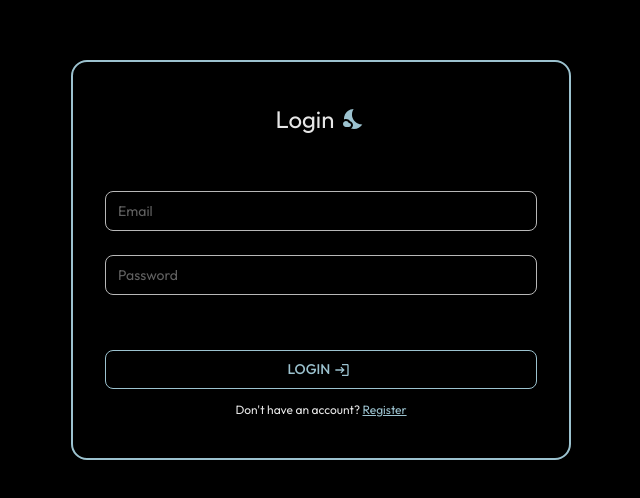
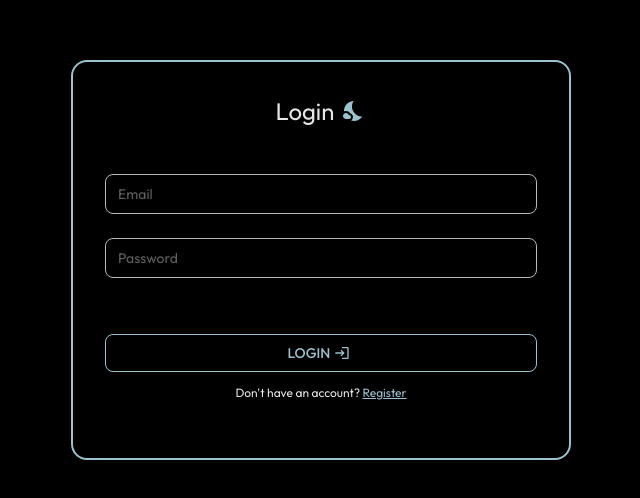
Before and after one commit to kenmclean12/social-ui, a React (Vite) app: page /login in a window 1280 px wide. Shown: the part 140-638 px from the top of the page, without its empty margins (319-959 px from the left). Built offline with nearby package versions, Linux system fonts and the light colour scheme; no server answers.

Commit message:
stylesheets

```diff
--- a/src/pages/Login/index.tsx
+++ b/src/pages/Login/index.tsx
@@ -11,7 +11,13 @@ import {
   authButtonStyles,
   authInnerContainerStyles,
   authInputStyles,
+  authMainContainerStyles,
 } from "../styles";
+import {
+  buttonContainerStyles,
+  contentContainerStyles,
+  titleContainerStyles,
+} from "./styles";
 
 export function LoginPage() {
   const navigate = useNavigate();
@@ -40,45 +46,13 @@ export function LoginPage() {
   };
 
   return (
-    <Stack
-      alignItems="center"
-      justifyContent="center"
-      height="100vh"
-      width="100vw"
-      sx={{ backgroundColor: "black" }}
-    >
-      <Stack
-        width="50%"
-        height="45%"
-        minHeight="400px"
-        minWidth="400px"
-        maxHeight="400px"
-        maxWidth="500px"
-        padding={4}
-        color="white"
-        border="2px solid lightblue"
-        borderRadius="16px"
-        sx={authInnerContainerStyles}
-      >
-        <Stack
-          direction="row"
-          alignSelf="center"
-          alignItems="center"
-          justifyContent="center"
-          spacing={1}
-          width="100%"
-          height="15%"
-        >
+    <Stack sx={authMainContainerStyles}>
+      <Stack sx={authInnerContainerStyles}>
+        <Stack sx={titleContainerStyles}>
           <Typography fontSize={24}>Login</Typography>
           <NightsStay sx={{ color: "lightblue" }} />
         </Stack>
-        <Stack
-          alignItems="center"
-          justifyContent="center"
-          height="55%"
-          spacing={3}
-          pt={2}
-        >
+        <Stack sx={contentContainerStyles}>
           <Input
             placeholder="Email"
             value={form.email}
@@ -92,8 +66,8 @@ export function LoginPage() {
               ...authInputStyles,
               border: errors.email ? "2px solid lightblue" : "1px solid #ccc",
             }}
+            fullWidth
             disableUnderline
-            fullWidth
           />
           <Input
             type="password"
@@ -112,14 +86,7 @@ export function LoginPage() {
             disableUnderline
           />
         </Stack>
-        <Stack
-          alignSelf="center"
-          height="30%"
-          width="100%"
-          p={3}
-          paddingInline={0}
-          spacing={1.5}
-        >
+        <Stack sx={buttonContainerStyles}>
           <Button
             variant="contained"
             onClick={handleLogin}
--- /dev/null
+++ b/src/pages/Login/styles.ts
@@ -0,0 +1,30 @@
+export const titleContainerStyles = {
+  display: "flex",
+  flexDirection: "row",
+  alignItems: "center",
+  justifyContent: "center",
+  height: "10%",
+  width: "100%",
+  gap: "8px",
+};
+
+export const contentContainerStyles = {
+  display: "flex",
+  flexDirection: "column",
+  alignItems: "center",
+  justifyContent: "center",
+  height: "55%",
+  width: "100%",
+  gap: "24px",
+  paddingTop: "16px",
+};
+
+export const buttonContainerStyles = {
+  display: "flex",
+  flexDirection: "column",
+  alignSelf: "center",
+  height: "30%",
+  width: "100%",
+  padding: "24px 0 0 0",
+  gap: "12px",
+};
--- a/src/pages/Register/index.tsx
+++ b/src/pages/Register/index.tsx
@@ -18,7 +18,15 @@ import {
   authButtonStyles,
   authInnerContainerStyles,
   authInputStyles,
+  authMainContainerStyles,
 } from "../styles";
+import {
+  buttonContainerStyles,
+  buttonInnerContainerStyles,
+  contentContainerStyles,
+  contentInnerContainerStyles,
+  titleContainerStyles,
+} from "./styles";
 
 export function RegisterPage() {
   const navigate = useNavigate();
@@ -105,61 +113,21 @@ export function RegisterPage() {
   };
 
   return (
-    <Stack
-      alignItems="center"
-      justifyContent="center"
-      height="100vh"
-      width="100vw"
-      sx={{ backgroundColor: "black" }}
-    >
-      <Stack
-        alignItems="center"
-        width="50%"
-        height="50%"
-        minHeight="400px"
-        minWidth="400px"
-        maxHeight="400px"
-        maxWidth="500px"
-        padding={4}
-        color="white"
-        border="2px solid lightblue"
-        borderRadius="16px"
-        sx={authInnerContainerStyles}
-      >
-        <Stack
-          direction="row"
-          alignItems="center"
-          justifyContent="center"
-          height="10%"
-          width="100%"
-          spacing={1}
-        >
+    <Stack sx={authMainContainerStyles}>
+      <Stack sx={authInnerContainerStyles}>
+        <Stack sx={titleContainerStyles}>
           <Typography fontSize={24}>Register</Typography>
           <NightsStay sx={{ color: "lightblue" }} />
         </Stack>
-        <Stack
-          alignItems="center"
-          justifyContent="center"
-          height="60%"
-          width="100%"
-          pt={2}
-        >
-          <Stack width="100%" spacing={2} pt={2}>
+        <Stack sx={contentContainerStyles}>
+          <Stack sx={contentInnerContainerStyles}>
             {stepFields[step].map(renderField)}
           </Stack>
         </Stack>
-        <Stack
-          height="30%"
-          width="100%"
-          spacing={1.5}
-          p={4.5}
-          paddingInline={0}
-        >
+        <Stack sx={buttonContainerStyles}>
           <Stack
-            direction="row"
-            justifyContent="space-between"
-            spacing={1.5}
             pt={step !== Step.One ? 0.5 : 0}
+            sx={buttonInnerContainerStyles}
           >
             {step !== Step.One && (
               <Button
--- /dev/null
+++ b/src/pages/Register/styles.ts
@@ -0,0 +1,43 @@
+export const titleContainerStyles = {
+  display: "flex",
+  flexDirection: "row",
+  alignItems: "center",
+  justifyContent: "center",
+  height: "15%",
+  width: "100%",
+  gap: "8px",
+};
+
+export const contentContainerStyles = {
+  display: "flex",
+  flexDirection: "column",
+  alignItems: "center",
+  justifyContent: "center",
+  height: "60%",
+  width: "100%",
+  paddingTop: "16px",
+};
+
+export const contentInnerContainerStyles = {
+  display: "flex",
+  flexDirection: "column",
+  width: "100%",
+  gap: "16px",
+  paddingTop: "16px",
+};
+
+export const buttonContainerStyles = {
+  display: "flex",
+  flexDirection: "column",
+  height: "30%",
+  width: "100%",
+  gap: "12px",
+  padding: "36px 0 36px 0",
+};
+
+export const buttonInnerContainerStyles = {
+  display: "flex",
+  flexDirection: "row",
+  justifyContent: "space-between",
+  gap: "12px",
+};
--- a/src/pages/styles.ts
+++ b/src/pages/styles.ts
@@ -1,4 +1,25 @@
+export const authMainContainerStyles = {
+  display: "flex",
+  alignItems: "center",
+  justifyContent: "center",
+  height: "100vh",
+  width: "100vw",
+  backgroundColor: "black",
+};
+
 export const authInnerContainerStyles = {
+  display: "flex",
+  alignItems: "center",
+  width: "50%",
+  height: "50%",
+  minHeight: "375px",
+  minWidth: "400px",
+  maxHeight: "400px",
+  maxWidth: "500px",
+  padding: 4,
+  color: "white",
+  border: "2px solid lightblue",
+  borderRadius: "16px",
   backgroundColor: "black",
   opacity: 0.9,
 };
```
